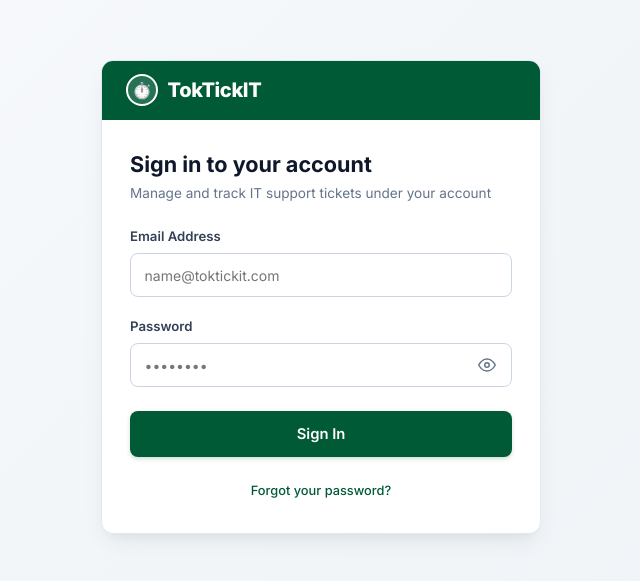
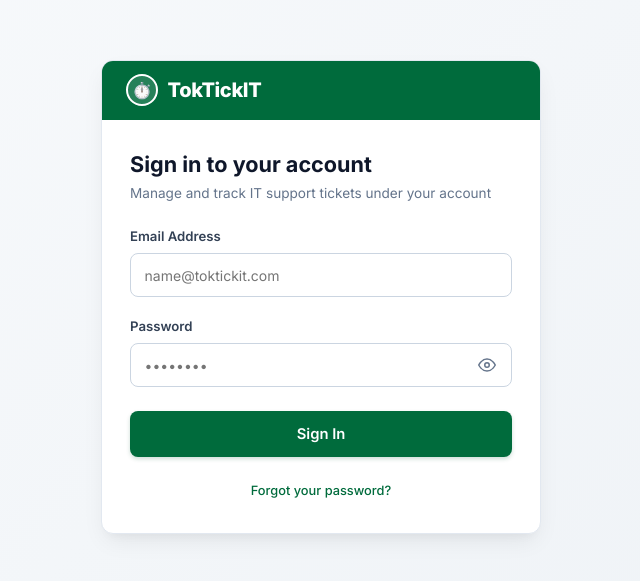
Before and after one commit to pimchayasupr-hash/toktickit, a React (Vite) app in the folder client/: page / in a window 1280 px wide. Shown: the part 103-684 px from the top of the page, without its empty margins (319-959 px from the left). Built offline with nearby package versions, Linux system fonts and the light colour scheme; no server answers.

Commit message:
fix(style): align client CSS tokens and UI components with Lab 2 canonical Zen Green palette

```diff
--- a/client/src/components/CreateTicket.tsx
+++ b/client/src/components/CreateTicket.tsx
@@ -131,7 +131,7 @@ export const CreateTicket: React.FC<CreateTicketProps> = ({ onSuccess, onCancel
           <div className="flex justify-center gap-3 pt-4">
             <button
               type="button"
-              className="px-5 py-2.5 bg-[#005a36] hover:bg-[#008751] text-white font-semibold rounded-lg text-sm shadow transition-colors"
+              className="px-5 py-2.5 bg-[#006B3C] hover:bg-[#0B7A46] text-white font-semibold rounded-lg text-sm shadow transition-colors"
               onClick={() => onSuccess(createdTicket)}
             >
               View Ticket Details
@@ -267,7 +267,7 @@ export const CreateTicket: React.FC<CreateTicketProps> = ({ onSuccess, onCancel
             <button
               type="submit"
               disabled={isSubmitting}
-              className="px-5 py-2.5 bg-[#005a36] hover:bg-[#008751] text-white text-sm font-semibold rounded-lg shadow transition-colors disabled:opacity-50"
+              className="px-5 py-2.5 bg-[#006B3C] hover:bg-[#0B7A46] text-white text-sm font-semibold rounded-lg shadow transition-colors disabled:opacity-50"
             >
               {isSubmitting ? 'Submitting...' : 'Submit Ticket'}
             </button>
--- a/client/src/components/MyTickets.tsx
+++ b/client/src/components/MyTickets.tsx
@@ -280,7 +280,7 @@ export const MyTickets: React.FC<MyTicketsProps> = ({ onSelectTicket, onCreateNe
 
       {isLoading ? (
         <div style={{ background: '#ffffff', padding: '3rem', textAlign: 'center', borderRadius: '10px', border: '1px solid #e2e8f0' }}>
-          <div style={{ display: 'inline-block', width: '32px', height: '32px', border: '4px solid #005a36', borderTopColor: 'transparent', borderRadius: '50%', animation: 'spin 1s linear infinite' }}></div>
+          <div style={{ display: 'inline-block', width: '32px', height: '32px', border: '4px solid #006B3C', borderTopColor: 'transparent', borderRadius: '50%', animation: 'spin 1s linear infinite' }}></div>
           <p style={{ marginTop: '0.75rem', fontSize: '0.875rem', color: '#64748b' }}>Loading tickets...</p>
         </div>
       ) : tickets.length === 0 ? (
--- a/client/src/components/TicketDetail.tsx
+++ b/client/src/components/TicketDetail.tsx
@@ -195,7 +195,7 @@ export const TicketDetail: React.FC<TicketDetailProps> = ({ ticketId, onBack })
   if (isLoading) {
     return (
       <div style={{ maxWidth: '1080px', margin: '3rem auto', textAlign: 'center' }} data-testid="ticket-detail-loading">
-        <div style={{ display: 'inline-block', width: '32px', height: '32px', border: '4px solid #005a36', borderTopColor: 'transparent', borderRadius: '50%', animation: 'spin 1s linear infinite' }}></div>
+        <div style={{ display: 'inline-block', width: '32px', height: '32px', border: '4px solid #006B3C', borderTopColor: 'transparent', borderRadius: '50%', animation: 'spin 1s linear infinite' }}></div>
         <p style={{ marginTop: '0.75rem', fontSize: '0.875rem', color: '#64748b' }}>Loading ticket details...</p>
       </div>
     );
@@ -241,7 +241,7 @@ export const TicketDetail: React.FC<TicketDetailProps> = ({ ticketId, onBack })
               readOnly
               value={ticket.ticketNumber}
               className="tkt-input"
-              style={{ backgroundColor: '#f8fafc', color: '#005a36', fontWeight: 700, fontFamily: 'JetBrains Mono, monospace' }}
+              style={{ backgroundColor: '#F5F7F6', color: '#006B3C', fontWeight: 700, fontFamily: 'JetBrains Mono, monospace' }}
             />
           </div>
 
@@ -356,7 +356,7 @@ export const TicketDetail: React.FC<TicketDetailProps> = ({ ticketId, onBack })
             onClick={handleProblemResolved}
             disabled={resolvingState}
             className="tkt-btn-primary"
-            style={{ width: 'auto', backgroundColor: '#eaf6ef', color: '#005a36', border: '1px solid #bbf7d0', boxShadow: 'none' }}
+            style={{ width: 'auto', backgroundColor: '#EAF6EF', color: '#006B3C', border: '1px solid #D7E0DB', boxShadow: 'none' }}
           >
             <span>✓</span> {resolvingState ? 'Submitting...' : 'Problem Appears Resolved'}
           </button>
--- a/client/src/components/admin/UserManagement.tsx
+++ b/client/src/components/admin/UserManagement.tsx
@@ -210,7 +210,7 @@ export const UserManagement: React.FC = () => {
         </div>
         <button
           onClick={() => { resetCreateForm(); setShowCreateModal(true); }}
-          className="px-4 py-2.5 bg-[#005a36] hover:bg-[#008751] text-white font-semibold text-sm rounded-lg shadow-sm transition-colors flex items-center justify-center gap-2"
+          className="px-4 py-2.5 bg-[#006B3C] hover:bg-[#0B7A46] text-white font-semibold text-sm rounded-lg shadow-sm transition-colors flex items-center justify-center gap-2"
         >
           <span>➕</span> Create New User
         </button>
@@ -383,7 +383,7 @@ export const UserManagement: React.FC = () => {
                 <button
                   type="submit"
                   disabled={modalSubmitting}
-                  className="px-4 py-1.5 bg-[#005a36] text-white rounded font-semibold disabled:opacity-50"
+                  className="px-4 py-1.5 bg-[#006B3C] text-white rounded font-semibold disabled:opacity-50"
                 >
                   {modalSubmitting ? 'Saving...' : 'Save User'}
                 </button>
@@ -458,7 +458,7 @@ export const UserManagement: React.FC = () => {
                 <button
                   type="submit"
                   disabled={modalSubmitting}
-                  className="px-4 py-1.5 bg-[#005a36] text-white rounded font-semibold disabled:opacity-50"
+                  className="px-4 py-1.5 bg-[#006B3C] text-white rounded font-semibold disabled:opacity-50"
                 >
                   {modalSubmitting ? 'Updating...' : 'Update Account'}
                 </button>
--- a/client/src/components/staff/StaffTicketDetail.tsx
+++ b/client/src/components/staff/StaffTicketDetail.tsx
@@ -257,7 +257,7 @@ export const StaffTicketDetail: React.FC<StaffTicketDetailProps> = ({ ticketId,
   if (loading) {
     return (
       <div style={{ maxWidth: '1080px', margin: '3rem auto', textAlign: 'center' }}>
-        <div style={{ display: 'inline-block', width: '32px', height: '32px', border: '4px solid #005a36', borderTopColor: 'transparent', borderRadius: '50%', animation: 'spin 1s linear infinite' }}></div>
+        <div style={{ display: 'inline-block', width: '32px', height: '32px', border: '4px solid #006B3C', borderTopColor: 'transparent', borderRadius: '50%', animation: 'spin 1s linear infinite' }}></div>
         <p style={{ marginTop: '0.75rem', fontSize: '0.875rem', color: '#64748b' }}>Loading ticket detail...</p>
       </div>
     );
@@ -311,7 +311,7 @@ export const StaffTicketDetail: React.FC<StaffTicketDetailProps> = ({ ticketId,
               readOnly
               value={ticket.ticketNumber}
               className="tkt-input"
-              style={{ backgroundColor: '#f8fafc', color: '#005a36', fontWeight: 700, fontFamily: 'JetBrains Mono, monospace' }}
+              style={{ backgroundColor: '#F5F7F6', color: '#006B3C', fontWeight: 700, fontFamily: 'JetBrains Mono, monospace' }}
             />
           </div>
 
--- a/client/src/components/staff/StaffTicketQueue.tsx
+++ b/client/src/components/staff/StaffTicketQueue.tsx
@@ -292,7 +292,7 @@ export const StaffTicketQueue: React.FC<StaffTicketQueueProps> = ({ onSelectTick
 
       {loading ? (
         <div style={{ background: '#ffffff', padding: '3rem', textAlign: 'center', borderRadius: '10px', border: '1px solid #e2e8f0' }}>
-          <div style={{ display: 'inline-block', width: '32px', height: '32px', border: '4px solid #005a36', borderTopColor: 'transparent', borderRadius: '50%', animation: 'spin 1s linear infinite' }}></div>
+          <div style={{ display: 'inline-block', width: '32px', height: '32px', border: '4px solid #006B3C', borderTopColor: 'transparent', borderRadius: '50%', animation: 'spin 1s linear infinite' }}></div>
           <p style={{ marginTop: '0.75rem', fontSize: '0.875rem', color: '#64748b' }}>Loading ticket queue...</p>
         </div>
       ) : tickets.length === 0 ? (
@@ -347,7 +347,7 @@ export const StaffTicketQueue: React.FC<StaffTicketQueueProps> = ({ onSelectTick
                     <button
                       onClick={() => onSelectTicket(t.id)}
                       className="tkt-btn-filters"
-                      style={{ padding: '0.35rem 0.75rem', fontSize: '0.75rem', backgroundColor: '#eaf6ef', color: '#005a36', borderColor: '#bbf7d0' }}
+                      style={{ padding: '0.35rem 0.75rem', fontSize: '0.75rem', backgroundColor: '#EAF6EF', color: '#006B3C', borderColor: '#D7E0DB' }}
                     >
                       Open Detail
                     </button>
--- a/client/src/index.css
+++ b/client/src/index.css
@@ -1,40 +1,40 @@
 @import url('https://fonts.googleapis.com/css2?family=Inter:wght@400;500;600;700;800&family=JetBrains+Mono:wght@500;600&display=swap');
 
 :root {
-  /* TokTickIT Zen Green Palette */
-  --brand-green-primary: #005a36;
-  --brand-green-hover: #007a4a;
-  --brand-green-dark: #004227;
-  --brand-green-light: #e8f5ed;
-  --brand-green-border: #bfe5cf;
-  --brand-green-accent: #10b981;
+  /* TokTickIT Zen Green Palette (Lab 2 Canonical Design Tokens) */
+  --brand-green-primary: #006B3C;
+  --brand-green-hover: #0B7A46;
+  --brand-green-dark: #004D2B;
+  --brand-green-light: #EAF6EF;
+  --brand-green-border: #D7E0DB;
+  --brand-green-accent: #0B7A46;
 
-  --bg-page: #f8fafc;
+  --bg-page: #F5F7F6;
   --bg-card: #ffffff;
-  --border-subtle: #e2e8f0;
-  --border-focus: #005a36;
+  --border-subtle: #D7E0DB;
+  --border-focus: #006B3C;
 
-  --text-main: #0f172a;
-  --text-secondary: #475569;
-  --text-muted: #94a3b8;
+  --text-main: #18352A;
+  --text-secondary: #5B6B64;
+  --text-muted: #7A8580;
 
   --badge-high-bg: #fee2e2;
-  --badge-high-text: #b91c1c;
+  --badge-high-text: #A32020;
   --badge-med-bg: #fef3c7;
-  --badge-med-text: #b45309;
-  --badge-low-bg: #dcfce7;
-  --badge-low-text: #15803d;
+  --badge-med-text: #A96500;
+  --badge-low-bg: #EAF6EF;
+  --badge-low-text: #0B7A46;
 
-  --badge-status-progress-bg: #dcfce7;
-  --badge-status-progress-text: #166534;
+  --badge-status-progress-bg: #EAF6EF;
+  --badge-status-progress-text: #006B3C;
   --badge-status-open-bg: #dbeafe;
   --badge-status-open-text: #1d4ed8;
-  --badge-status-pending-bg: #ffedd5;
-  --badge-status-pending-text: #c2410c;
-  --badge-status-resolved-bg: #d1fae5;
-  --badge-status-resolved-text: #065f46;
+  --badge-status-pending-bg: #FFF7E8;
+  --badge-status-pending-text: #A96500;
+  --badge-status-resolved-bg: #EAF6EF;
+  --badge-status-resolved-text: #0B7A46;
   --badge-status-closed-bg: #f1f5f9;
-  --badge-status-closed-text: #475569;
+  --badge-status-closed-text: #5B6B64;
 
   font-family: 'Inter', -apple-system, BlinkMacSystemFont, 'Segoe UI', Roboto, Helvetica, Arial, sans-serif;
   color: var(--text-main);
```
